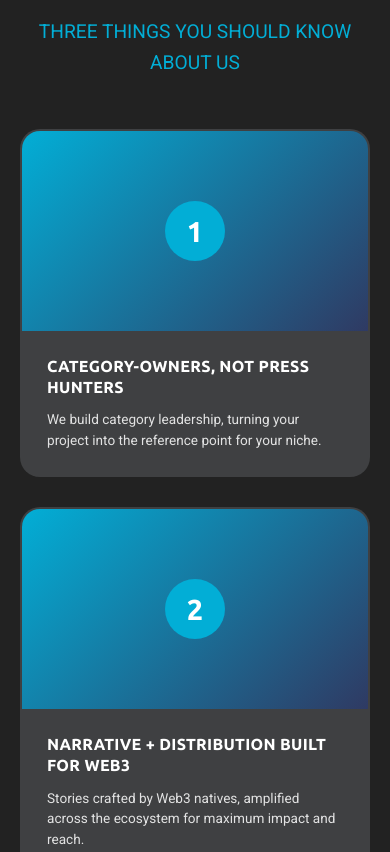
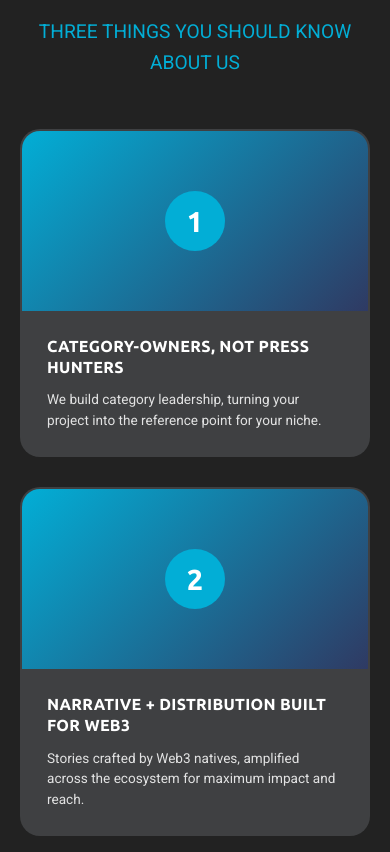
Before and after one commit to Hedge001/Pr_landing, a plain HTML site: page index.html in a window 390 px wide. Shown: the part 3850-4702 px from the top of the page. Drawn offline with Linux system fonts and the light colour scheme.

Commit message:
Change Why Zuvomo cards to vertical layout
- Updated card layout: image placeholder on top, text content on bottom
- Three cards displayed side-by-side in grid layout
- Image placeholders: 200px height with gradient background
- Responsive: cards stack vertically on mobile (< 768px)
- Equal word counts maintained in all card descriptions

🤖 Generated with [Claude Code](https://claude.com/claude-code)

Co-Authored-By: Claude <noreply@anthropic.com>

```diff
--- a/index.html
+++ b/index.html
@@ -879,12 +879,9 @@
 
         .why-cards {
             display: grid;
-            grid-template-columns: 1fr;
+            grid-template-columns: repeat(3, 1fr);
             gap: 30px;
             margin-top: 50px;
-            max-width: 1200px;
-            margin-left: auto;
-            margin-right: auto;
         }
 
         .why-card {
@@ -895,10 +892,9 @@
             position: relative;
             overflow: hidden;
             display: flex;
-            flex-direction: row;
+            flex-direction: column;
             gap: 0;
             padding: 0;
-            min-height: 200px;
         }
 
         .why-card:hover {
@@ -908,21 +904,20 @@
         }
 
         .why-card-image {
-            flex: 0 0 40%;
+            width: 100%;
+            height: 200px;
             background: linear-gradient(135deg, #02AED6 0%, #2F3A63 100%);
             position: relative;
             display: flex;
             align-items: center;
             justify-content: center;
-            min-height: 200px;
         }
 
         .why-card-content {
             flex: 1;
-            padding: 40px;
+            padding: 30px;
             display: flex;
             flex-direction: column;
-            justify-content: center;
         }
 
         .why-number {
@@ -1265,13 +1260,12 @@
                 font-size: 1.8rem;
             }
 
-            .why-card {
-                flex-direction: column;
+            .why-cards {
+                grid-template-columns: 1fr;
             }
 
             .why-card-image {
-                flex: 0 0 150px;
-                width: 100%;
+                height: 180px;
             }
 
             .why-card-content {
```
